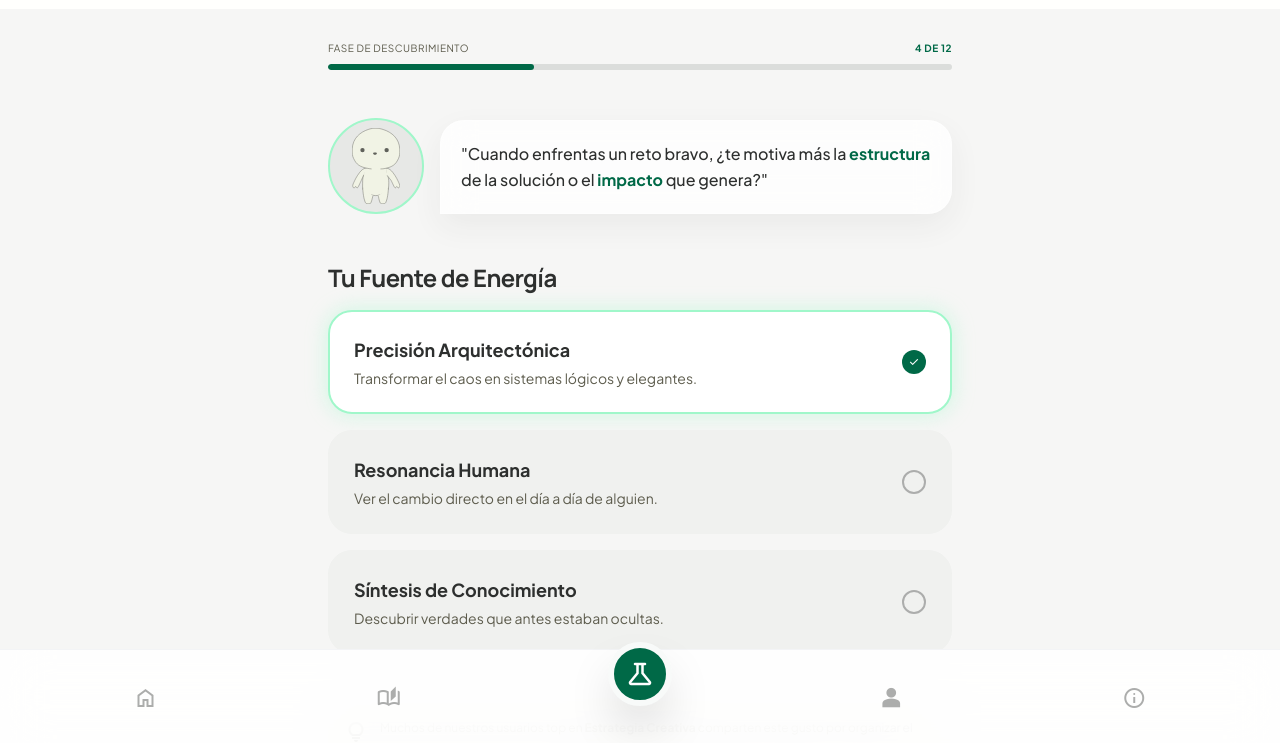
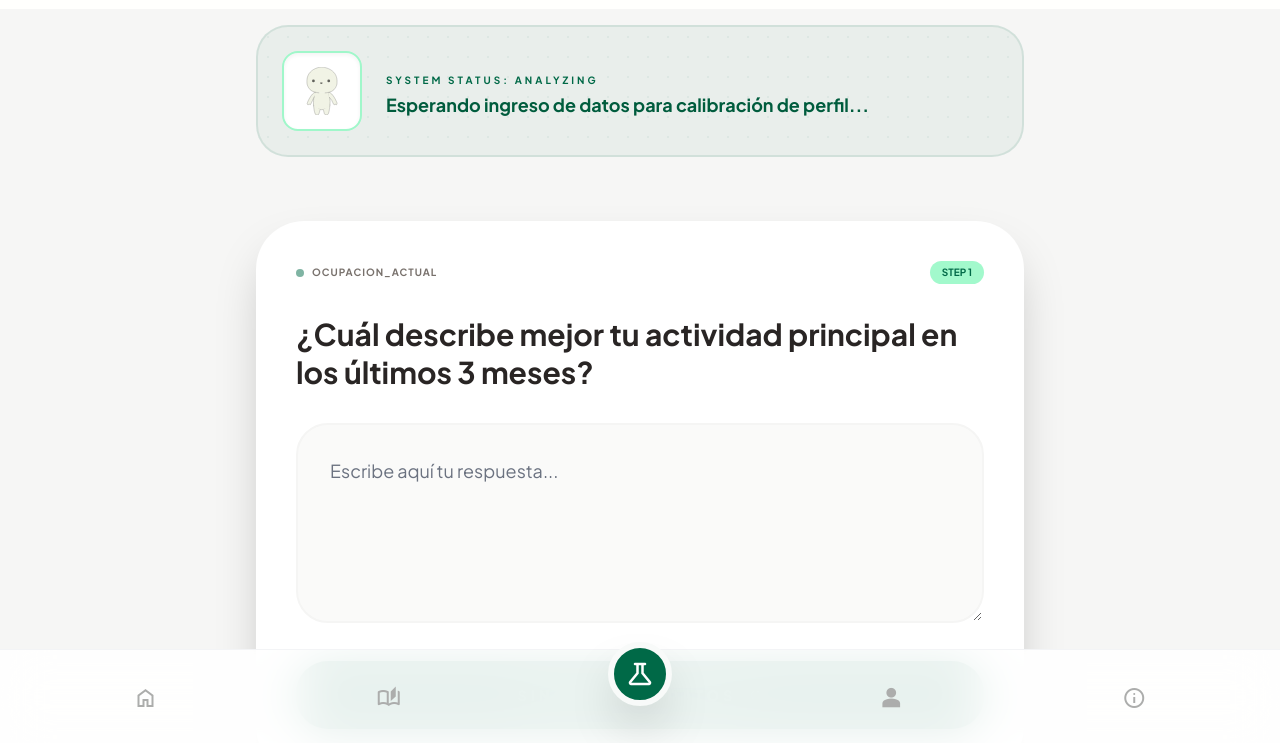
Before and after one commit to wandagoxd/lifetime-labs-ai, a website: page src/labs.html in a window 1280 px wide. Shown: the part 55-798 px from the top of the page. Drawn offline with nearby package versions, Linux system fonts and the light colour scheme.

Commit message:
labs-frontend

```diff
--- a/src/js/data/questions.js
+++ b/src/js/data/questions.js
@@ -7,7 +7,7 @@ export const contextQuestions = [
             { text: "Estudio en colegio primaria", value: "estudio-primaria" },
             { text: "Estudio en colegio secundaria", value: "estudio-secundaria" },
             { text: "Estudio en colegio bachillerato: 10° - 11°", value: "estudio-bachillerato" },
-            { text: "Etudio en Universidad o Educación Superior", value: "estudio-universidad" },
+            { text: "Estudio en Universidad o Educación Superior", value: "estudio-universidad" },
             { text: "Trabajo con horario definido", value: "empleo" },
             { text: "Trabajo independiente o emprendimiento", value: "independiente" },
             { text: "Sin actividad principal estable", value: "sin_estructura" }
@@ -80,3 +80,16 @@ export const contextQuestions = [
         ]
     }
 ];
+
+export const baseQuestion = [
+    {
+        id: "inversion_riesgo",
+        title: "Riesgo-Seguridad",
+        question: "Tienes $1,000. ¿Los inviertes en una rifa con 10% de probabilidad de ganar un millón, o los guardas para comprar comida segura por un mes? Justifica.",
+        options: [
+            { text: "Tengo objetivos definidos", value: "claro" },
+            { text: "Tengo ideas generales", value: "parcial" },
+            { text: "No tengo claridad aún", value: "difuso" }
+        ]
+    }
+]
--- /dev/null
+++ b/src/js/modules/ui-templates.js
@@ -0,0 +1,35 @@
+// src/js/modules/ui.js
+
+export const renderTaskCard = (data) => {
+    // Usamos clases estándar de Tailwind para asegurar visibilidad inmediata
+    return `
+        <div class="bg-white rounded-[3rem] p-10 shadow-2xl border-b-8 border-[#006947]/20 space-y-8 block visible opacity-100 transform-none">
+            <div class="flex justify-between items-center">
+                <div class="flex items-center gap-2">
+                    <span class="w-2 h-2 bg-[#006947] rounded-full animate-pulse"></span>
+                    <span class="text-[10px] font-bold uppercase tracking-widest text-stone-500">${data.id || 'LAB-TASK'}</span>
+                </div>
+                <div class="text-[10px] font-black bg-[#A2F9CC] px-3 py-1 rounded-full text-[#006947]">
+                    STEP ${data.step || '1'}
+                </div>
+            </div>
+
+            <h2 class="font-bold text-3xl text-stone-800 leading-tight">
+                ${data.question}
+            </h2>
+
+            <div class="relative">
+                <textarea id="user-input"
+                    placeholder="Escribe aquí tu respuesta..."
+                    class="w-full bg-stone-50 border-2 border-stone-100 rounded-[2rem] p-8 text-lg focus:ring-4 focus:ring-[#A2F9CC]/50 focus:border-[#006947] transition-all min-h-[200px] text-stone-800"
+                ></textarea>
+            </div>
+
+            <button id="submit-task"
+                class="w-full bg-[#006947] hover:bg-[#005237] text-white font-black py-6 rounded-[2rem] shadow-xl active:scale-95 transition-all text-sm uppercase tracking-[0.3em] flex items-center justify-center gap-3">
+                <span>Sincronizar Datos</span>
+                <span class="material-symbols-outlined text-sm">sync</span>
+            </button>
+        </div>
+    `;
+};
--- /dev/null
+++ b/src/js/pages/main-labs.js
@@ -0,0 +1,63 @@
+import { renderTaskCard } from '../modules/ui-templates.js';
+import { contextQuestions } from '../data/questions.js';
+
+// 1. Referencias a los elementos del DOM
+const monitorCoreon = document.getElementById('coreon-feedback');
+const workspace = document.getElementById('app-container');
+
+// 2. Estado de la aplicación
+let currentStep = 0;
+
+// 3. Inicialización: Cargar la primera pregunta (Pregunta Base)
+function initLab() {
+    if (workspace) {
+        // Cargamos la primera pregunta de tu archivo de datos
+        workspace.innerHTML = renderTaskCard(contextQuestions[currentStep]);
+        console.log("Lab Iniciado: Esperando interacción del usuario...");
+    }
+}
+
+// 4. EL PUENTE DE INTEGRACIÓN
+async function handleSubmission(userInput) {
+    console.log("Hello World! Respuesta recibida:", userInput);
+
+    // --- ZONA DE IA
+    const aiResponse = `¡Interesante! Has mencionado "${userInput.substring(0, 20)}...". Coreon está analizando tu perfil. ¿Qué más puedes decirme?`;
+
+    // REQUISITO: Coreon al usuario
+    actualizarMonitorCoreon(aiResponse);
+}
+
+// 5. Función para actualizar la "voz" de Coreon
+function actualizarMonitorCoreon(texto) {
+    if (monitorCoreon) {
+        monitorCoreon.classList.add('animate-pulse'); // Efecto visual de procesando
+
+        setTimeout(() => {
+            monitorCoreon.innerText = texto;
+            monitorCoreon.classList.remove('animate-pulse');
+
+            // Limpiar el textarea para la siguiente entrada
+            const textarea = document.getElementById('user-input');
+            if (textarea) textarea.value = "";
+
+            console.log("Hello World: Monitor actualizado con nueva pregunta.");
+        }, 800);
+    }
+}
+
+// 6. Event Listener Global para el botón de la tarjeta
+document.addEventListener('click', (e) => {
+    if (e.target && e.target.id === 'submit-task') {
+        const input = document.getElementById('user-input').value;
+
+        if (input.trim() !== "") {
+            handleSubmission(input);
+        } else {
+            console.warn("Input vacío. Intenta escribir algo para Coreon.");
+        }
+    }
+});
+
+// Arrancar el laboratorio
+initLab();
--- a/src/js/pages/main-origins.js
+++ b/src/js/pages/main-origins.js
@@ -88,7 +88,7 @@ async function finishTest(container) {
 
     try {
         if (currentUser) {
-            await saveOriginsResults(currentUser.uid, userResponses);
+            await saveOriginsResults(currentUser.uid, userResponses, currentUser.email);
         } else {
             console.warn("Usuario no inició sesión. No se enviarán datos.");
         }
--- a/src/labs.html
+++ b/src/labs.html
@@ -108,10 +108,12 @@
   <style>
     body {
       min-height: max(884px, 100dvh);
+      padding-top: 5rem;
+      /* Esto baja todo el contenido 80px */
+      background-color: #f8faf9;
     }
   </style>
   <link href="/css/styles.css" rel="stylesheet" />
-  <script defer="" src="/js/script.js"></script>
 </head>
 
 <body class="bg-background font-body text-on-surface min-h-screen flex flex-col" data-active-nav="labs" data-page="labs"
@@ -131,93 +133,29 @@
         class="p-2 rounded-full bg-surface-container-low text-secondary material-symbols-outlined">notifications</button>
     </div>
   </header>
-  <main class="flex-1 mt-16 mb-24 px-6 pt-8 max-w-2xl mx-auto w-full flex flex-col gap-8">
-    <!-- Progress Indicator -->
-    <div class="flex flex-col gap-2">
-      <div class="flex justify-between items-end">
-        <span class="font-label text-[10px] tracking-[0.05em] uppercase text-secondary">Fase de Descubrimiento</span>
-        <span class="font-label text-[10px] tracking-[0.05em] uppercase text-primary font-bold">4 de 12</span>
+  <main class="max-w-3xl mx-auto space-y-16">
+
+    <section id="system-monitor"
+      class="bg-primary/5 border-2 border-primary/10 rounded-[2rem] p-6 flex items-center gap-6 relative overflow-hidden">
+      <div class="absolute inset-0 opacity-5"
+        style="background-image: radial-gradient(#006947 1px, transparent 1px); background-size: 20px 20px;"></div>
+
+      <div
+        class="relative w-20 h-20 bg-white rounded-2xl shadow-inner flex items-center justify-center shrink-0 border-2 border-primary-container">
+        <img src="assets/Coreon.svg" class="w-12 h-12" alt="System Core">
       </div>
-      <div class="h-1.5 w-full bg-surface-container-highest rounded-full overflow-hidden">
-        <div class="h-full bg-primary w-[33%] rounded-full transition-all duration-500"></div>
-      </div>
-    </div>
-    <!-- Mascot Guidance (Coreon Bubble) -->
-    <div class="relative flex items-end gap-4 mt-4">
-      <div
-        class="w-24 h-24 flex-shrink-0 bg-surface-container rounded-full overflow-hidden border-2 border-primary-container">
-        <img alt="Coreon Mascot" class="w-full h-full object-contain p-2"
-          data-alt="Minimalist mascot named Coreon with simple dot eyes y a small mouth, stying in a calm, supportive pose with soft lighting"
-          src="/assets/Coreon.svg" />
-      </div>
-      <div
-        class="glass-bubble p-5 rounded-xl rounded-bl-none shadow-[0_12px_32px_rgba(45,47,46,0.06)] border border-white/20">
-        <p class="text-on-surface font-medium leading-relaxed">
-          "Cuando enfrentas un reto bravo, ¿te motiva más la <span class="text-primary font-bold">estructura</span> de
-          la solución o el <span class="text-primary font-bold">impacto</span> que genera?"
-        </p>
-      </div>
-    </div>
-    <!-- Question Flow Canvas -->
-    <section class="flex flex-col gap-4 mt-4">
-      <h1 class="font-headline text-2xl font-bold tracking-tight text-on-surface">Tu Fuente de Energía</h1>
-      <div class="grid grid-cols-1 gap-4">
-        <!-- Choice 1: Selected State -->
-        <button
-          class="w-full text-left p-6 rounded-xl bg-surface-container-lowest border-2 border-primary-container bioluminescent-glow transition-all flex items-center justify-between group">
-          <div class="flex flex-col gap-1">
-            <span class="font-bold text-on-surface text-lg">Precisión Arquitectónica</span>
-            <span class="text-sm text-secondary">Transformar el caos en sistemas lógicos y elegantes.</span>
-          </div>
-          <div class="w-6 h-6 rounded-full bg-primary flex items-center justify-center">
-            <span class="material-symbols-outlined text-white text-sm"
-              style="font-variation-settings: 'FILL' 1;">check</span>
-          </div>
-        </button>
-        <!-- Choice 2: Default State -->
-        <button
-          class="w-full text-left p-6 rounded-xl bg-surface-container-low hover:bg-surface-container transition-all flex items-center justify-between group border-2 border-transparent">
-          <div class="flex flex-col gap-1">
-            <span class="font-bold text-on-surface text-lg">Resonancia Humana</span>
-            <span class="text-sm text-secondary">Ver el cambio directo en el día a día de alguien.</span>
-          </div>
-          <div
-            class="w-6 h-6 rounded-full border-2 border-outline-variant group-hover:border-primary transition-colors">
-          </div>
-        </button>
-        <!-- Choice 3: Default State -->
-        <button
-          class="w-full text-left p-6 rounded-xl bg-surface-container-low hover:bg-surface-container transition-all flex items-center justify-between group border-2 border-transparent">
-          <div class="flex flex-col gap-1">
-            <span class="font-bold text-on-surface text-lg">Síntesis de Conocimiento</span>
-            <span class="text-sm text-secondary">Descubrir verdades que antes estaban ocultas.</span>
-          </div>
-          <div
-            class="w-6 h-6 rounded-full border-2 border-outline-variant group-hover:border-primary transition-colors">
-          </div>
-        </button>
+
+      <div class="space-y-1">
+        <span class="text-[10px] font-black text-primary uppercase tracking-[0.3em]">System Status: Analyzing</span>
+        <div id="coreon-feedback" class="text-primary-dim font-bold text-lg leading-tight">
+          Esperando ingreso de datos para calibración de perfil...
+        </div>
       </div>
     </section>
-    <!-- Secondary Prompt -->
-    <div class="bg-secondary-container/30 rounded-xl p-4 flex items-start gap-3 mt-4">
-      <span class="material-symbols-outlined text-secondary mt-0.5">lightbulb</span>
-      <p class="text-xs text-on-secondary-container leading-relaxed">
-        Muchos de nuestros usuarios top en <span class="font-bold">Estrategia Creativa</span> comparten este gusto por
-        organizar el caos.
-      </p>
-    </div>
-    <!-- Action Footer (Floating above Bottom Nav) -->
-    <div class="mt-auto pt-8 pb-4 flex justify-between items-center">
-      <button class="text-secondary font-semibold px-4 py-2 hover:opacity-70 transition-opacity"
-        onclick="window.location.href='{{DATA:SCREEN:SCREEN_37}}'">
-        Saltar
-      </button>
-      <button
-        class="bg-gradient-to-br from-[#006947] to-[#005c3d] text-white font-bold py-3 px-10 rounded-full shadow-lg shadow-[#006947]/20 active:scale-95 transition-transform"
-        onclick="window.location.href='{{DATA:SCREEN:SCREEN_37}}'">
-        Continuar
-      </button>
-    </div>
+
+    <section id="app-container" class="relative min-h-[400px]">
+    </section>
+
   </main>
 
   <nav
@@ -226,7 +164,7 @@
       class="flex items-center justify-center w-12 h-12 text-[#acadac] hover:text-primary">
       <span class="material-symbols-outlined text-2xl">home</span>
     </button>
-    <button onclick="location.href='career-bank'"
+    <button onclick="location.href='career-bank.html'"
       class="flex items-center justify-center w-12 h-12 text-[#acadac] hover:text-primary">
       <span class="material-symbols-outlined text-2xl">auto_stories</span>
     </button>
@@ -244,7 +182,7 @@
       <span class="material-symbols-outlined text-2xl">info</span>
     </button>
   </nav>
-
+  <script type="module" src="js/pages/main-labs.js"></script>
 </body>
 
 </html>
```
Also changed, not shown: src/js/services/db.js (+9 -6 lines).
